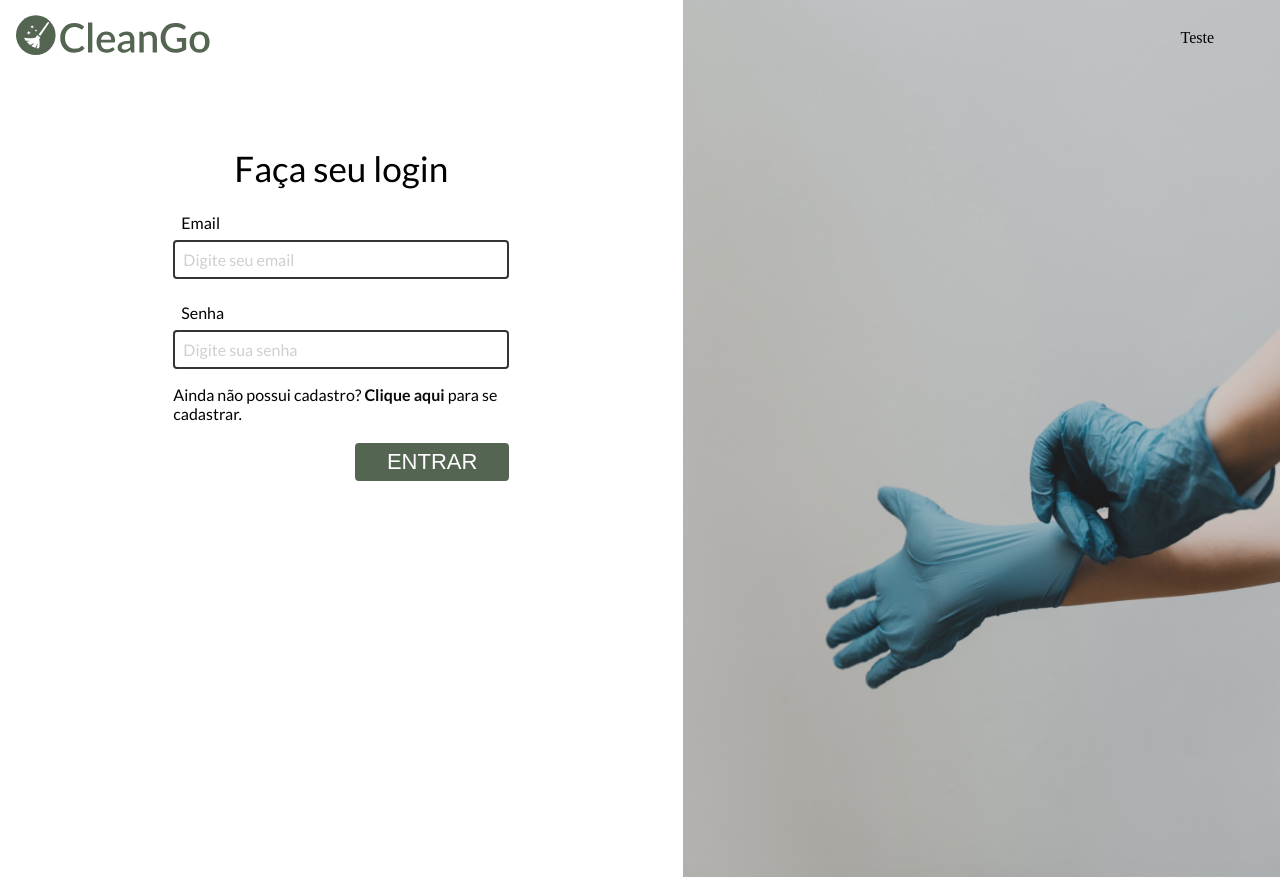
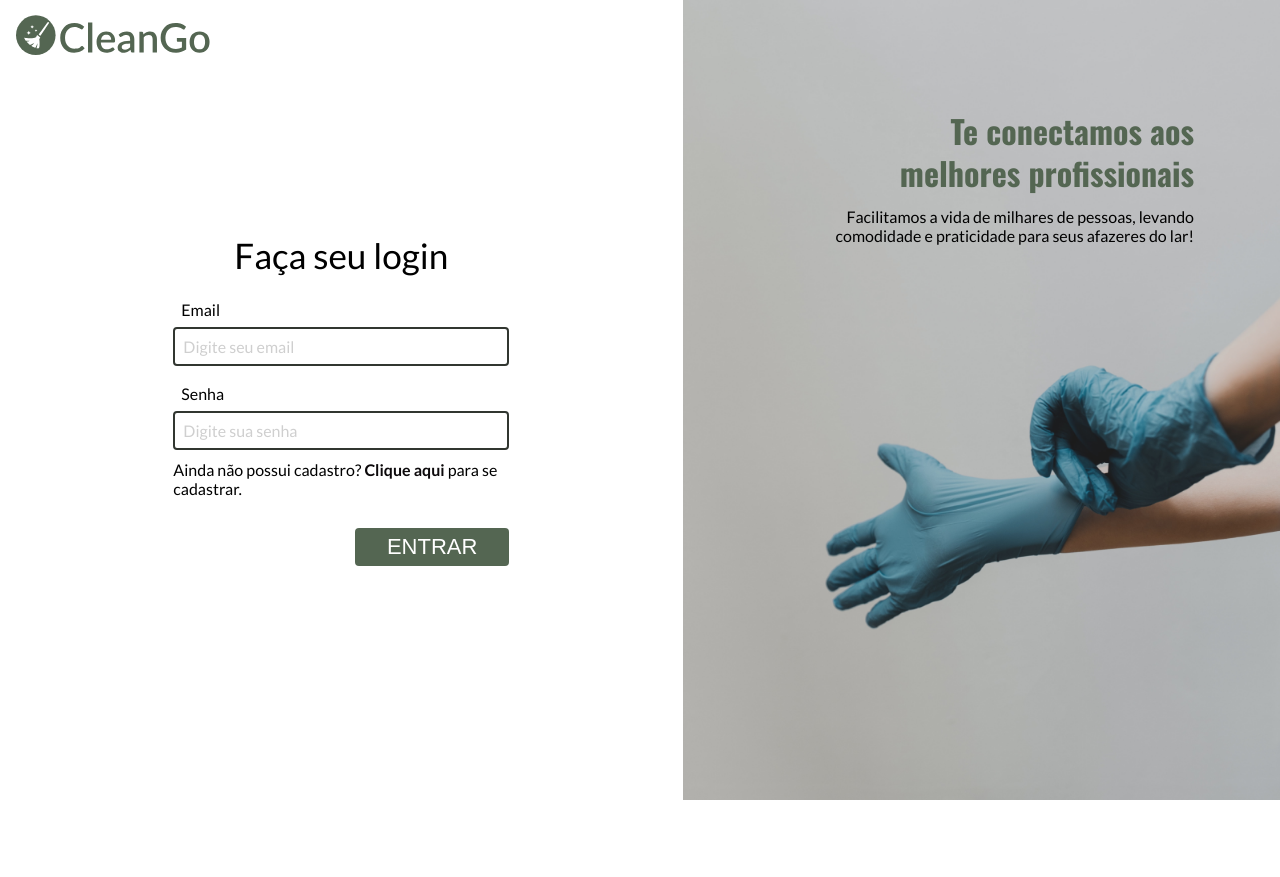
Before and after one commit to daeppe/CleanGo, a React (Create React App) app: page /login in a window 1280 px wide. After the commit the page ends 800 px from the top, so only its background shows below. Built offline with nearby package versions, Linux system fonts and the light colour scheme.

Commit message:
feature: tela login pronta

```diff
--- a/src/components/Button/index.tsx
+++ b/src/components/Button/index.tsx
@@ -5,7 +5,7 @@ interface ButtonProps {
   onClickFunc?: () => void;
   whiteSchema?: boolean;
   children: ReactNode;
-  type?: string;
+  type?: "button" | "submit" | "reset" | undefined;
 }
 
 const Button = ({
@@ -16,7 +16,12 @@ const Button = ({
   ...rest
 }: ButtonProps) => {
   return (
-    <ButtonItem whiteSchema={whiteSchema} onClick={onClickFunc} {...rest}>
+    <ButtonItem
+      type={type}
+      whiteSchema={whiteSchema}
+      onClick={onClickFunc}
+      {...rest}
+    >
       {children}
     </ButtonItem>
   );
--- a/src/components/FormLogin/index.tsx
+++ b/src/components/FormLogin/index.tsx
@@ -38,11 +38,11 @@ function FormLogin() {
       <h2>Faça seu login</h2>
       <form onSubmit={handleSubmit(onSubmit)}>
         <Input
-          inputType="text"
+          inputType="email"
           label="Email"
           {...register("email")}
           placeholder="Digite seu email"
-          error={!errors?.email}
+          error={!!errors.email}
           errorMessage={errors.email?.message}
         />
         <Input
@@ -50,12 +50,12 @@ function FormLogin() {
           label="Senha"
           {...register("password")}
           placeholder="Digite sua senha"
-          error={!errors?.password}
+          error={!!errors.password}
           errorMessage={errors.password?.message}
         />
         <p>
           Ainda não possui cadastro?{" "}
-          <Link id="link" to="/">
+          <Link id="link" to="/register">
             Clique aqui
           </Link>{" "}
           para se cadastrar.
--- a/src/components/FormLogin/styles.ts
+++ b/src/components/FormLogin/styles.ts
@@ -1,7 +1,7 @@
 import styled from "styled-components";
 export const ContainerForm = styled.div`
   width: 410px;
-  margin: 70px auto;
+  margin: 0 auto;
   padding: 0px 37px;
   display: flex;
   font-family: Lato;
@@ -15,6 +15,11 @@ export const ContainerForm = styled.div`
     @media only screen and (min-width: 768px) {
       font-size: 2.2rem;
     }
+  }
+  form {
+    display: flex;
+    flex-direction: column;
+    gap: 10px;
   }
   p {
     font-style: normal;
--- a/src/components/Input/index.tsx
+++ b/src/components/Input/index.tsx
@@ -21,6 +21,7 @@ const Input = ({
   placeholder,
   error = false,
   onChange,
+  ...rest
 }: InputProps) => {
   return (
     <ContainerInput>
@@ -29,6 +30,7 @@ const Input = ({
         type={inputType}
         onChange={onChange}
         placeholder={placeholder}
+        {...rest}
       />
       {error && <ErrorMessage>{errorMessage}</ErrorMessage>}
     </ContainerInput>
--- a/src/pages/LoginPage/index.tsx
+++ b/src/pages/LoginPage/index.tsx
@@ -9,12 +9,20 @@ import {
 const LoginPage = () => {
   return (
     <>
-      <Header>{"Teste"}</Header>
+      <Header>{}</Header>
       <ContainerLogin>
-        <ContainerLoginForm id="form">
+        <ContainerLoginForm>
           <FormLogin />
         </ContainerLoginForm>
-        <ContainerDescription id="description"></ContainerDescription>
+        <ContainerDescription id="description">
+          <div>
+            <h2>Te conectamos aos melhores profissionais</h2>
+            <p>
+              Facilitamos a vida de milhares de pessoas, levando comodidade e
+              praticidade para seus afazeres do lar!
+            </p>
+          </div>
+        </ContainerDescription>
       </ContainerLogin>
     </>
   );
--- a/src/pages/LoginPage/styles.ts
+++ b/src/pages/LoginPage/styles.ts
@@ -2,24 +2,47 @@ import styled from "styled-components";
 import imageLogin from "../../asssets/images/image-login.png";
 
 export const ContainerLogin = styled.div`
+  margin-top: -77px;
   min-height: 100vh;
   display: flex;
-  .form {
+  #description {
     display: none;
   }
   @media only screen and (min-width: 768px) {
-    .form {
+    #description {
       display: block;
     }
   }
 `;
+
 export const ContainerLoginForm = styled.div`
   flex: 8;
+  align-self: center;
 `;
+
 export const ContainerDescription = styled.div`
   flex: 7;
   background-image: url(${imageLogin});
   background-repeat: no-repeat;
   background-size: 100% 100%;
-  margin-top: -77px;
+  div {
+    text-align: right;
+    width: 400px;
+    padding: 0 20px;
+    margin: 110px 66px auto auto;
+
+    h2 {
+      font-family: Oswald;
+      font-size: 2rem;
+      color: var(--green);
+      font-style: normal;
+      font-weight: 700;
+      line-height: 42px;
+    }
+    p {
+      margin-top: 13px;
+      font-family: Lato;
+      font-size: 1rem;
+    }
+  }
 `;
```
